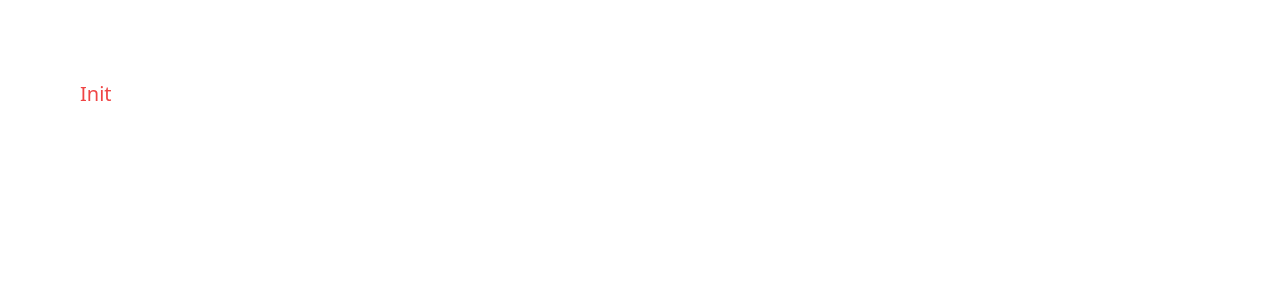
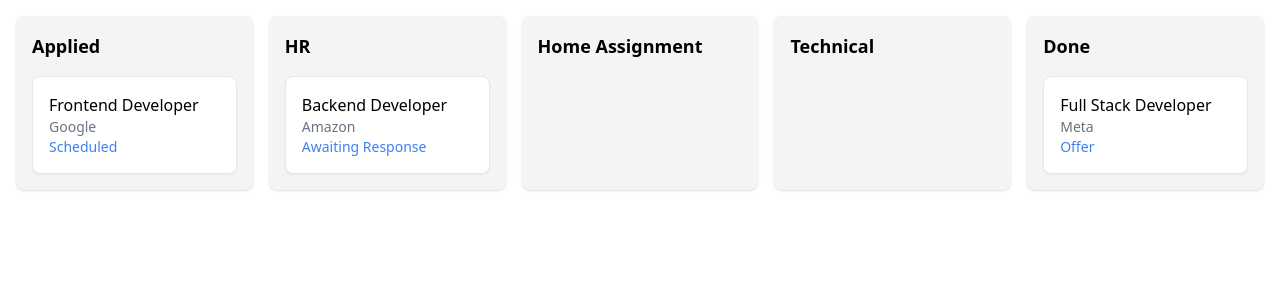
Before and after one commit to 13ANM/job-application-tracker, a React (Vite) app: page / in a window 1280 px wide. Shown: the top 300 px of the page. Built offline with nearby package versions, Linux system fonts and the light colour scheme.

Commit message:
Add sample board

```diff
--- a/src/App.tsx
+++ b/src/App.tsx
@@ -1,5 +1,7 @@
+import { Board } from './components/Board/Board'
+
 const App = () => {
-	return <div className='mx-20 my-20 text-xl text-red-500'>Init</div>
+	return <Board />
 }
 
 export default App
--- /dev/null
+++ b/src/components/Board/Board.tsx
@@ -0,0 +1,33 @@
+import React from 'react'
+import { stages, sampleJobs } from '../../sampleData'
+import { Stage, Job } from '../../types/board'
+
+export const Board: React.FC = () => {
+	const jobsByStage = stages.reduce((acc, stage) => {
+		acc[stage] = sampleJobs.filter((job) => job.stage === stage)
+
+		return acc
+	}, {} as Record<Stage, Job[]>)
+
+	return (
+		<div className='flex space-x-4 p-4'>
+			{stages.map((stage) => (
+				<div key={stage} className='flex-1 p-4 bg-gray-100 rounded-lg shadow'>
+					<h2 className='text-lg font-bold mb-4'>{stage}</h2>
+					<div className='space-y-2'>
+						{jobsByStage[stage]?.map((job) => (
+							<div
+								key={job.id}
+								className='p-4 bg-white rounded-lg shadow-sm border'
+							>
+								<h3 className='font-medium'>{job.title}</h3>
+								<p className='text-sm text-gray-500'>{job.company}</p>
+								<p className='text-sm text-blue-500'>{job.status}</p>
+							</div>
+						))}
+					</div>
+				</div>
+			))}
+		</div>
+	)
+}
--- /dev/null
+++ b/src/sampleData.ts
@@ -0,0 +1,33 @@
+import { Job, Stage, Status } from './types/board'
+
+export const sampleJobs: Job[] = [
+	{
+		id: '1',
+		title: 'Frontend Developer',
+		company: 'Google',
+		stage: Stage.Applied,
+		status: Status.Scheduled,
+	},
+	{
+		id: '2',
+		title: 'Backend Developer',
+		company: 'Amazon',
+		stage: Stage.HR,
+		status: Status.AwaitingResponse,
+	},
+	{
+		id: '3',
+		title: 'Full Stack Developer',
+		company: 'Meta',
+		stage: Stage.Done,
+		status: Status.Offer,
+	},
+]
+
+export const stages: Stage[] = [
+	Stage.Applied,
+	Stage.HR,
+	Stage.HomeAssignment,
+	Stage.Technical,
+	Stage.Done,
+]
```
